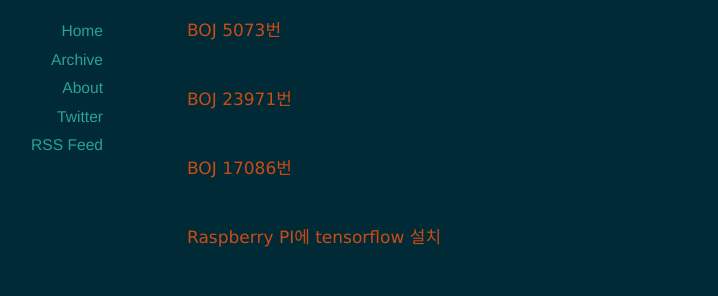
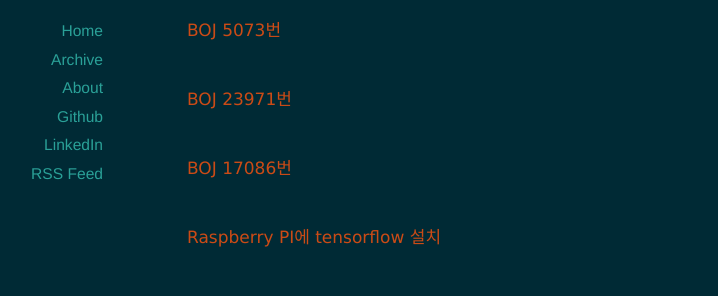
Before and after one commit to devLupin/devLupin.github.io, a Jekyll site: the page built from archives/index.html, in a window 1280 px wide. Shown: the part 154-450 px from the top of the page, without its empty margins (203-921 px from the left). Built offline with Jekyll 4.4.1, drawn with Linux system fonts in a browser that asks for light colours; nearby versions of some CDN libraries.

Commit message:
modify personal info

```diff
--- a/_layouts/default.html
+++ b/_layouts/default.html
@@ -36,7 +36,8 @@
           <li><a href="/">Home</a></li>
           <li><a href="/archives">Archive</a></li>
           <li><a href="/about">About</a></li>
-          <li><a href="http://twitter.com/redwall_hp">Twitter</a></li>
+          <li><a href="https://github.com/devLupin/">Github</a></li>
+          <li><a href="https://www.linkedin.com/in/hyuntaek-lim-0a460b20b/">LinkedIn</a></li>
           <li><a href="/feed.xml">RSS Feed</a></li>
         </ul>
       </nav>
```
